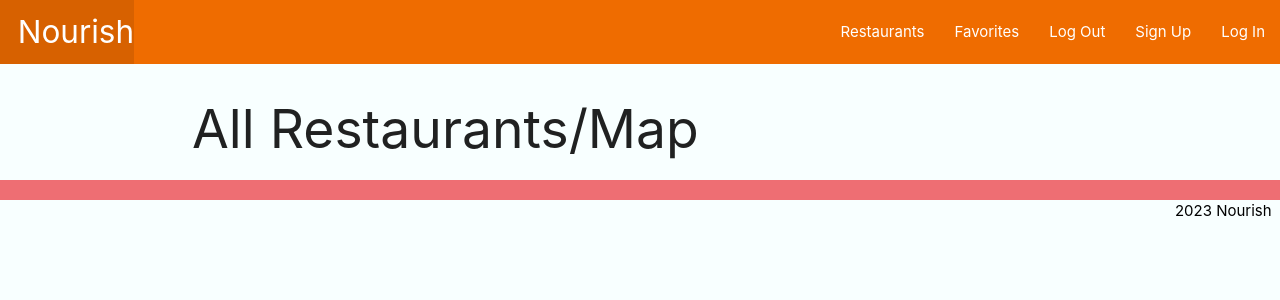
After one commit to dmt94/nourish, a Django app: template main_app/templates/index.html in a window 1280 px wide. The commit adds this page. Shown: the top 300 px of the page. Run offline with Django 4.2, Linux system fonts and the light colour scheme; the template is opened without the code that fills it, so the values that code supplies are empty.

Commit message:
added templates

```diff
--- a/main_app/templates/base.html
+++ b/main_app/templates/base.html
@@ -20,7 +20,8 @@
         <ul class="right">
           <!--NAVBAR LINKS GOES HERE, CATEGORIES, SIGN IN/SIGN OUT-->
           <!-- <li><a href="/about">About</a></li> -->
-
+          <li><a>Restaurants</a></li>
+          <li><a>Favorites</a></li>
           <li><a href="{% url 'logout' %}">Log Out</a></li>
 
           <li><a href="{% url 'signup' %}">Sign Up</a></li>
--- /dev/null
+++ b/main_app/templates/favorites.html
@@ -0,0 +1,6 @@
+{% extends 'base.html' %}
+
+{% block content %}
+<h2>User Favorites Page</h2>
+
+{% endblock %}
--- /dev/null
+++ b/main_app/templates/index.html
@@ -0,0 +1,6 @@
+{% extends 'base.html' %}
+
+{% block content %}
+<h2>All Restaurants/Map</h2>
+
+{% endblock %}
--- /dev/null
+++ b/main_app/templates/restaurant.html
@@ -0,0 +1,6 @@
+{% extends 'base.html' %}
+
+{% block content %}
+<h2>Individual restaurant Page</h2>
+
+{% endblock %}
```
